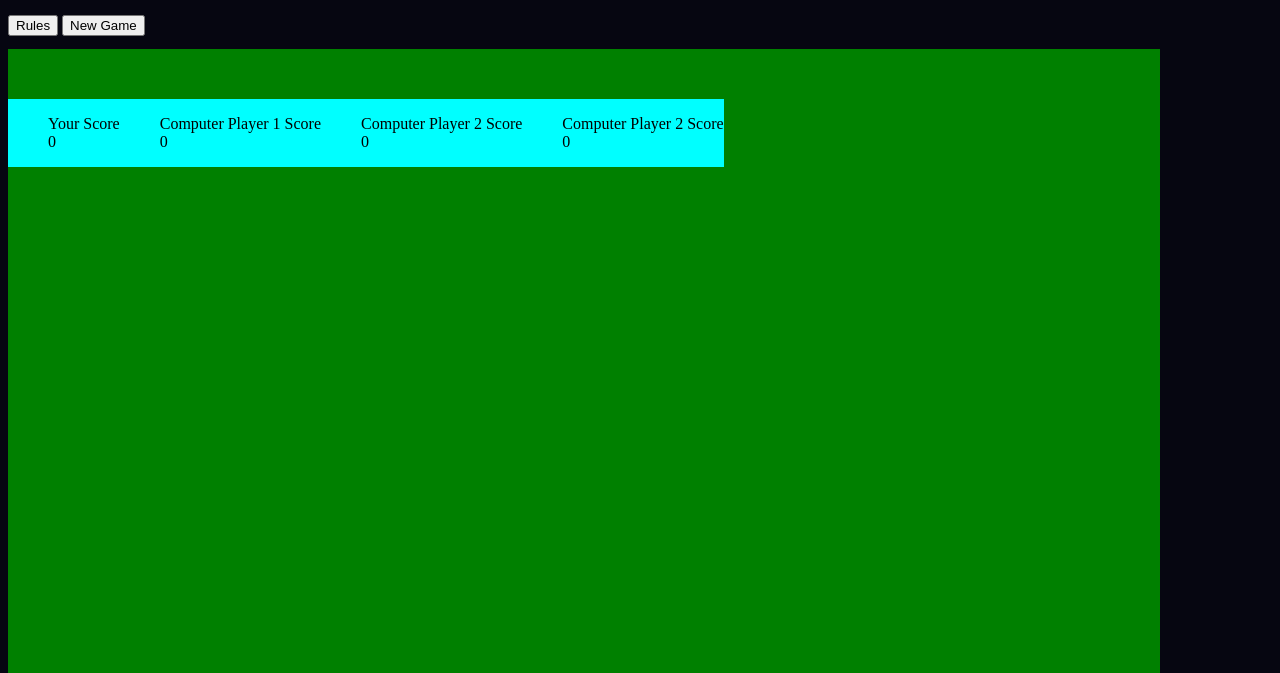
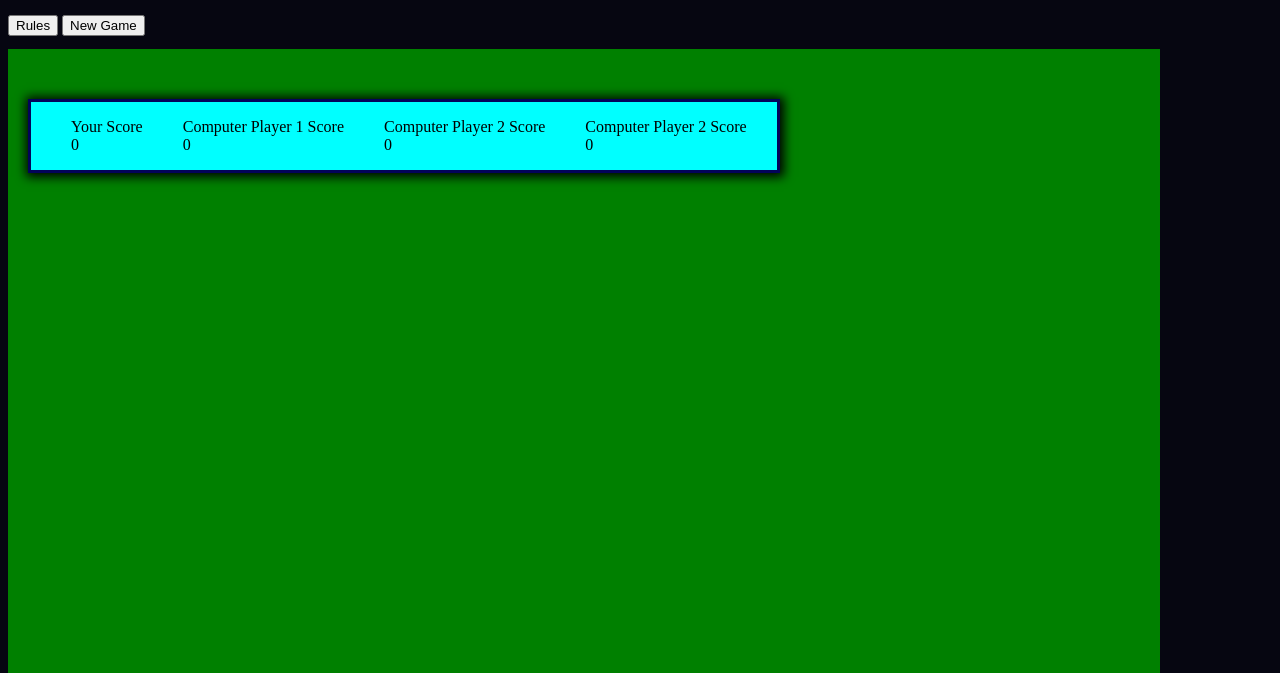
Before and after one commit to wieczorekc18/Hearts, a website built with webpack: page index.html in a window 1280 px wide. Shown: the part 127-800 px from the top of the page. Built offline with Linux system fonts and the light colour scheme.

Commit message:
Add score

```diff
--- a/src/styles.css
+++ b/src/styles.css
@@ -182,6 +182,10 @@ p.show-rules{
     display: flex;
     background-color: aqua;
     margin-top: 50px;
+    margin-left: 20px;
+    padding-right: 30px;
+    border: solid rgb(3, 3, 90);
+    box-shadow: 1px 1px 10px 3px black;
 }
 
 .hide-score{
```
Also changed, not shown: dist/bundle.js, 1 other file.
